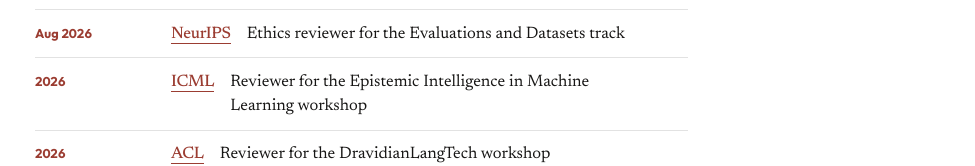
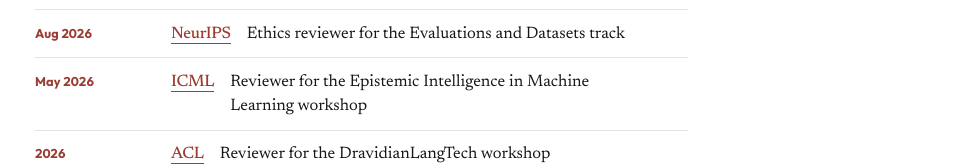
Before and after one commit to biniyamlombe/biniyamlombe.github.io, a React (Vite) app: page / in a window 1280 px wide. Shown: the part 2400-2566 px from the top of the page, without its empty margins (305-1280 px from the left). Built offline with nearby package versions, Linux system fonts and the light colour scheme; no server answers.

Commit message:
fix: date the ICML workshop review to May 2026
The service line had only the conference year.

```diff
--- a/src/data/site.js
+++ b/src/data/site.js
@@ -426,8 +426,8 @@
   },
   {
     venue: 'ICML',
-    date: '2026',
-    dateTime: '2026',
+    date: 'May 2026',
+    dateTime: '2026-05',
     role: 'Reviewer for the Epistemic Intelligence in Machine Learning workshop',
     href: 'https://icml.cc/virtual/2026/workshop/54075',
   },
```
